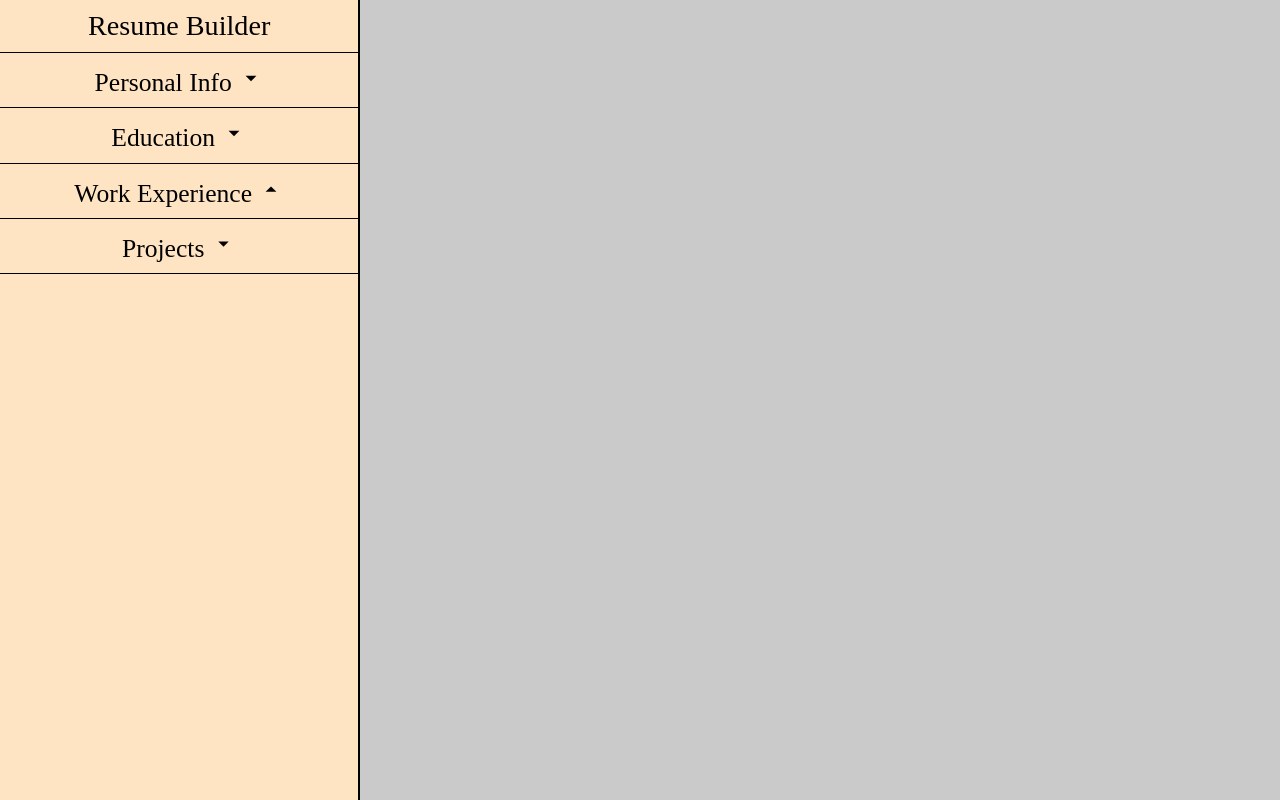
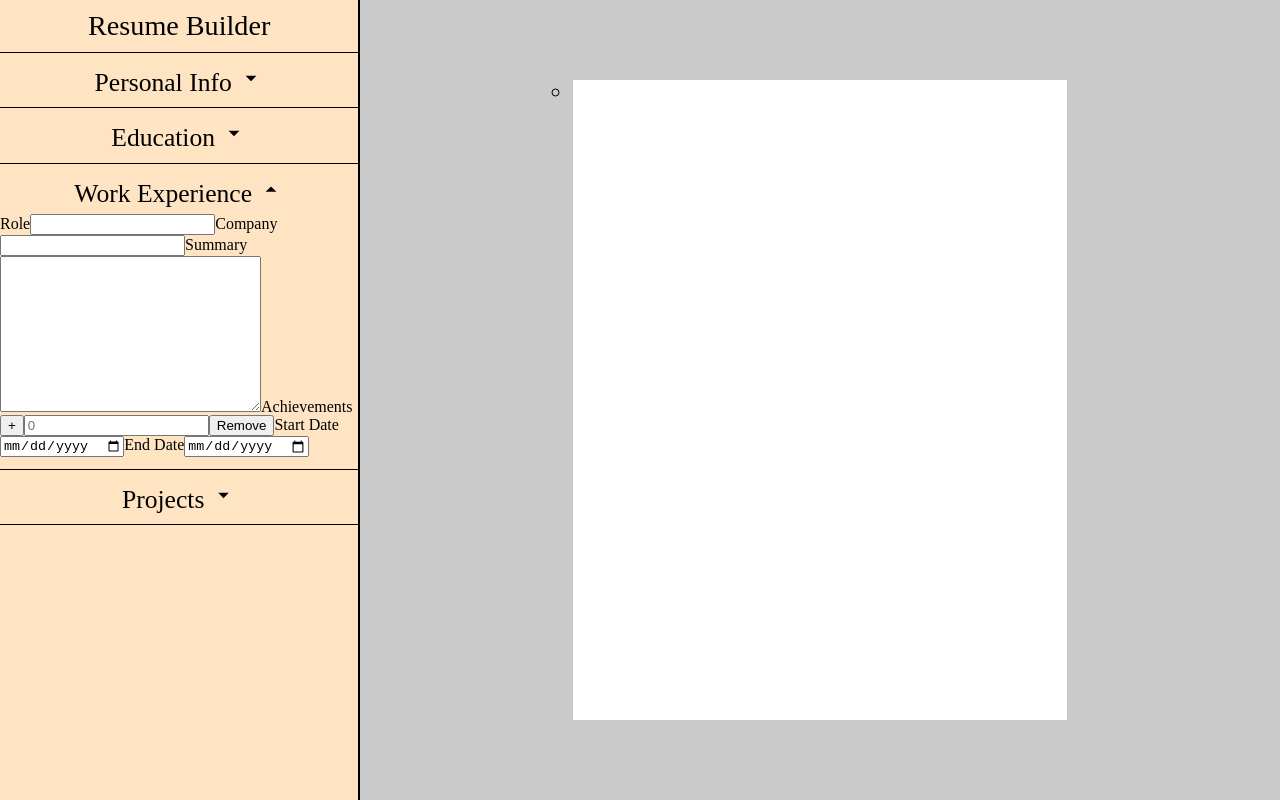
Before and after one commit to NMGVox/resume-builder, a React (Vite) app in the folder resume-builder/: page / in a window 1280 px wide. Both pictures are taken after a click on the picture 271 px from the left and 188 px from the top of the page. Built offline with nearby package versions, Linux system fonts and the light colour scheme.

Commit message:
Add work-related input functionality

```diff
--- a/resume-builder/src/App.css
+++ b/resume-builder/src/App.css
@@ -58,6 +58,12 @@ body {
 }
 
 .resume {
+  min-height:80vh;
+  aspect-ratio: 8.5 / 11;
+  background-color:  white;
   color:black;
   font-size: 24px;
 }
+li {
+  list-style: circle;
+}
--- a/resume-builder/src/App.jsx
+++ b/resume-builder/src/App.jsx
@@ -3,6 +3,7 @@ import Category from './components/category';
 import PersonalInfo from './components/personalInfo';
 import EducationInput from './components/educationInfo';
 import EducationDisplay from './components/educationdisplay';
+import { WorkDisplay, WorkInput } from './components/workInput';
 import './App.css'
 
 
@@ -27,6 +28,39 @@ function App() {
       gpa: '',
       degree: '',
       major: '',
+    },
+  ]);
+
+  const [workInfo, setWorkInfo] = useState([
+    {
+      id: 0,
+      role: '',
+      companyName: '',
+      summary: '',
+      achievements: [{
+        id: 0,
+        text: '',
+      },],
+      startDate: '',
+      endDate: '',
+    },
+  ]);
+
+  const [projects, setProjects] = useState([
+    {
+      id: 0,
+      projectName: '',
+      techStack: '',
+      summary: '',
+      achievements: '',
+    },
+  ]);
+
+  const [skills, setSkills] = useState([
+    {
+      id: 0,
+      skillType: '',
+      skills: [],
     },
   ]);
 
@@ -86,8 +120,6 @@ function App() {
     setEducationInfo(newEducation);
   }
 
-  let fullName = `${personalInfo.firstName} ${personalInfo.lastName}`;
-
   const educationElements = educationInfo.map((education) => {
     return(
       <EducationInput key={education.id}
@@ -98,6 +130,74 @@ function App() {
     );
   });
 
+  function updateWork(e, id, indexer) {
+    const newData = [...workInfo];
+    newData.map((data) => {
+      if(data.id === id) {
+        data[indexer] = e.target.value;
+      }
+    });
+    setWorkInfo(newData);
+  }
+
+  function updateWorkAchievements(e, id, achievementId) {
+    setWorkInfo(prevInfo => prevInfo.map((work) => {
+      if(work.id === id) {
+        const updatedAchievements = work.achievements.map(achievement => {
+          if(achievement.id === achievementId) {
+            return {...achievement, text: e.target.value};
+          }
+          return achievement;
+        });
+        return {...work, achievements: updatedAchievements};
+      }
+      return work;
+    }))
+  }
+
+  function addWorkAchievement(e, id) {
+    setWorkInfo(prevInfo => prevInfo.map((work) => {
+      if(work.id === id) {
+        const len = work.achievements.length -1;
+        const newAchievement = {
+          id: work.achievements.length > 0 ? work.achievements[len].id + 1 : 0,
+          text: '',
+        }
+        return {...work, achievements: [...work.achievements, newAchievement]};
+      }
+      return work;
+    }))
+  }
+
+  function removeWorkAchievement(e, id, achievementId) {
+    setWorkInfo(prevInfo => prevInfo.map((work) => {
+      if(work.id === id) {
+        const updatedAchievements = work.achievements.filter(achievement => {
+          if(achievement.id !== achievementId) {
+            return {...achievement, text: e.target.value};
+          }
+        });
+        return {...work, achievements: updatedAchievements};
+      }
+      return work;
+    }))
+  }
+
+  const workInputElements = workInfo.map((work) => {
+    return(
+      <WorkInput
+        key={work.id}
+        id={work.id}
+        updateInput={updateWork}
+        updateAchievements = {updateWorkAchievements}
+        addAchievement = {addWorkAchievement}
+        achievementList = {work.achievements}
+        removeAchievement={removeWorkAchievement}
+      />
+    )
+  })
+
+  let fullName = `${personalInfo.firstName} ${personalInfo.lastName}`;
 
   return (
     <>
@@ -127,7 +227,14 @@ function App() {
           }
         </Category>
 
-        <Category categoryName="Work Experience" index={2} isActive={activeIndex === 2} showContent={showContent}/>
+        <Category categoryName="Work Experience" index={2} isActive={activeIndex === 2} showContent={showContent}>
+          {
+            activeIndex === 2 &&
+            <>
+              {workInputElements}
+            </>
+          }
+        </Category>
 
         <Category categoryName="Projects" index={3} isActive={activeIndex === 3} showContent={showContent}/>
       </div>
@@ -136,7 +243,8 @@ function App() {
           <h1>{fullName}</h1>
           <h1>{personalInfo.phoneNumber}</h1>
           <h1>{personalInfo.email}</h1>
-          {educationInfo.map((education) => {
+          {
+            educationInfo.map((education) => {
               return(
                 <EducationDisplay
                   key={education.id}
@@ -148,8 +256,24 @@ function App() {
                   gpa={education.gpa}
                   location={education.location}
                 />
-            )
-          })}
+              );
+            })
+          }
+          {
+            workInfo.map((work) => {
+              return (
+                <WorkDisplay
+                  key={work.id}
+                  companyName={work.companyName}
+                  role={work.role}
+                  summary={work.summary}
+                  achievements={work.achievements}
+                  startDate={work.startDate}
+                  endDate={work.endDate}
+                />
+              );
+            })
+          }
         </div>
       </div>
     </>
--- a/resume-builder/src/components/category.jsx
+++ b/resume-builder/src/components/category.jsx
@@ -1,4 +1,4 @@
-import { useState } from "react";
+
 import menuUp from '../assets/menu-up.svg';
 import menuDown from '../assets/menu-down.svg';
 
--- /dev/null
+++ b/resume-builder/src/components/workInput.jsx
@@ -0,0 +1,39 @@
+function WorkInput( { id, showContent, updateInput, updateAchievements, addAchievement, achievementList, removeAchievement } ) {
+    return(
+        <div className="work-input-container">
+            <label htmlFor={`role${id}`}>Role</label><input onChange={(e)=> updateInput(e, id, 'role')} type="text" id={`role${id}`} />
+            <label htmlFor={`company${id}`}>Company</label><input onChange={(e)=> updateInput(e, id, 'companyName')} type="text" id={`company${id}`} />
+            <label htmlFor={`summary${id}`}>Summary</label><textarea onChange={(e)=> updateInput(e, id, 'summary')} id={`summary${id}`} cols="30" rows="10"></textarea>
+            <label htmlFor={`achievments${id}`}>Achievements <button onClick={(e) => addAchievement(e, id)}>+</button></label>
+            {achievementList.map(achievement => {
+                return (
+                    <>
+                        <input key={achievement.id} placeholder={achievement.id} onChange={(e) => updateAchievements(e, id, achievement.id)} type="text" id={`achievments${id}`} />
+                        <button onClick={(e) => removeAchievement(e, id, achievement.id)}>Remove</button>
+                    </>
+                )
+            })}
+            <label htmlFor={`startDate${id}`}>Start Date</label><input onChange={(e)=> updateInput(e, id, 'startDate')} type="date" id={`startDate${id}`} />
+            <label htmlFor={`endDate${id}`}>End Date</label><input onChange={(e)=> updateInput(e, id, 'endDate')} type="date" id={`endDate${id}`} />
+        </div>
+    )
+}
+
+function WorkDisplay ( {role, companyName, summary, achievements, startDate, endDate} ) {
+    return(
+        <div className="work-wrapper">
+            <h2>{role}</h2>
+            <h2>{companyName}</h2>
+            <h2>{summary}</h2>
+            <ul>
+            {achievements.map(achievement => {
+               return <li key={achievement.id}>{achievement.text}</li>
+            })}
+            </ul>
+            <h2>{startDate}</h2>
+            <h2>{endDate}</h2>
+        </div>
+    )
+}
+
+export { WorkInput, WorkDisplay }
```
Lines whose indentation alone changed are shown as unchanged.
